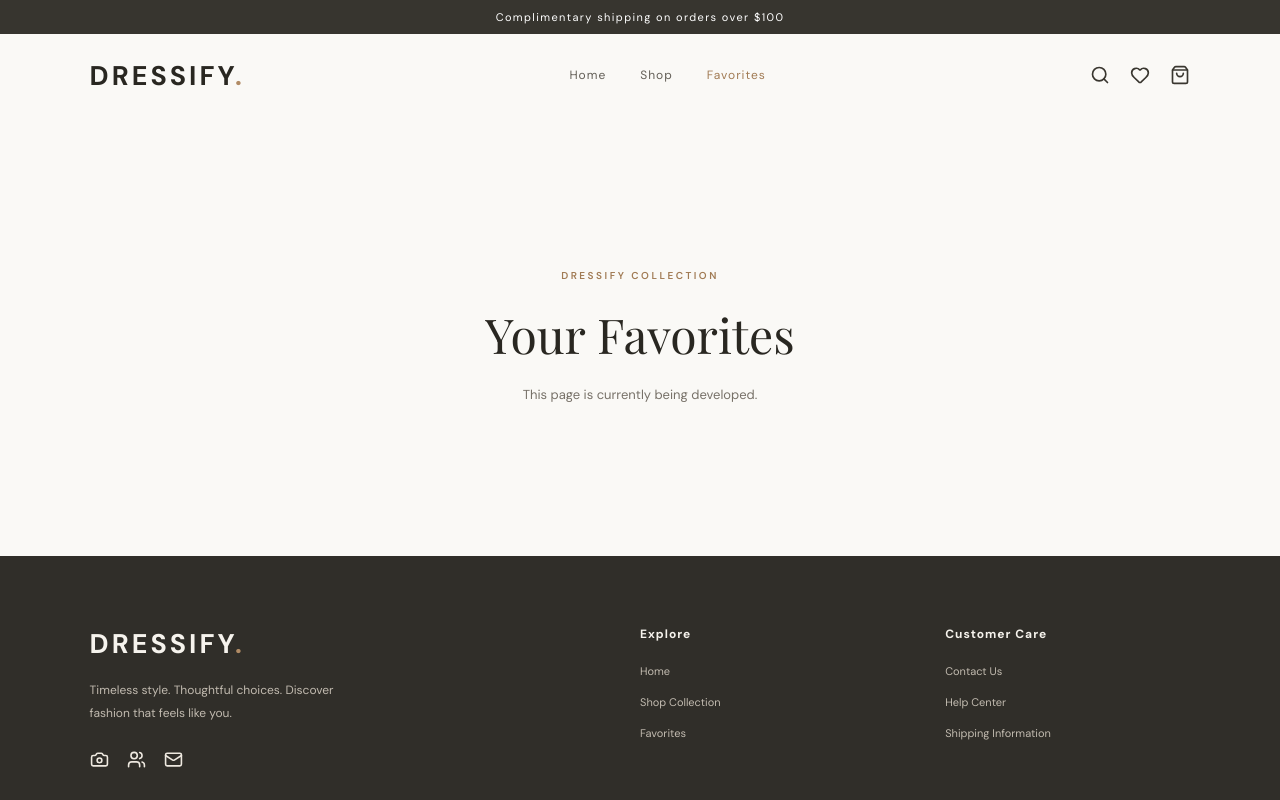
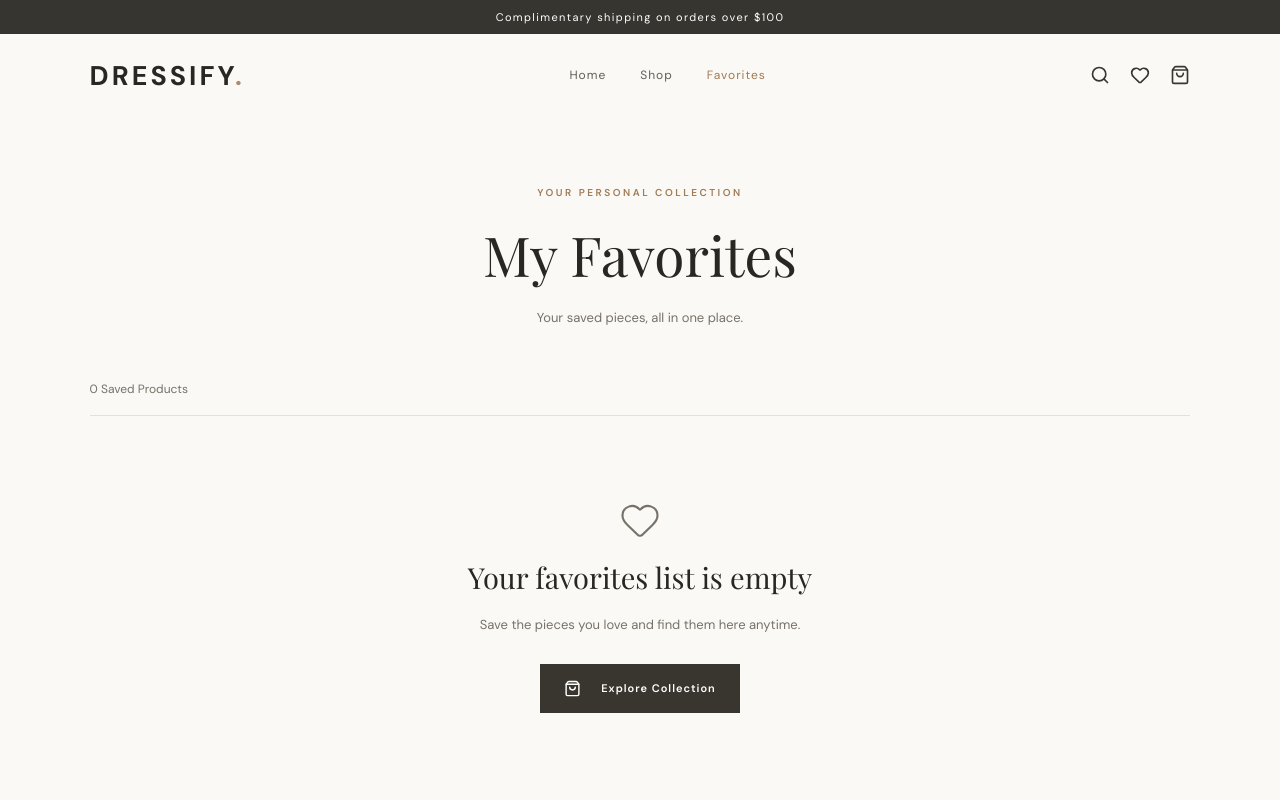
Before and after one commit to remalynflores475-cpu/dressify, a React (Vite) app: page /favorites in a window 1280 px wide. Shown: the top 800 px of the page. Built offline with nearby package versions, Linux system fonts and the light colour scheme.

Commit message:
feat: implement favorites with localStorage

```diff
--- a/src/App.css
+++ b/src/App.css
@@ -643,3 +643,66 @@
     grid-template-columns: 1fr;
   }
 }
+
+.favorites-page {
+  padding: 70px 7% 100px;
+  min-height: 65vh;
+}
+
+.favorites-heading {
+  text-align: center;
+  margin-bottom: 55px;
+}
+
+.favorites-heading .eyebrow {
+  color: #a17b54;
+}
+
+.favorites-heading h1 {
+  font-family: 'Playfair Display', serif;
+  font-size: clamp(38px, 5vw, 55px);
+  font-weight: 400;
+  margin: 18px 0;
+}
+
+.favorites-heading p {
+  color: #777168;
+  font-size: 13px;
+}
+
+.favorites-toolbar {
+  border-bottom: 1px solid #e5e0d8;
+  padding-bottom: 18px;
+  margin-bottom: 25px;
+  font-size: 12px;
+  color: #777168;
+}
+
+.empty-favorites {
+  min-height: 330px;
+  display: flex;
+  flex-direction: column;
+  justify-content: center;
+  align-items: center;
+  text-align: center;
+  gap: 17px;
+  color: #777168;
+}
+
+.empty-favorites h2 {
+  font-family: 'Playfair Display', serif;
+  font-weight: 400;
+  font-size: 29px;
+  color: #292721;
+}
+
+.empty-favorites p {
+  font-size: 13px;
+  line-height: 1.8;
+}
+
+.empty-favorites .primary-button {
+  margin-top: 10px;
+  background: #39362f;
+  color: white;
+}
--- a/src/App.jsx
+++ b/src/App.jsx
@@ -5,6 +5,7 @@ import Footer from "./components/Footer";
 import Home from "./pages/Home";
 import "./App.css";
 import Shop from "./pages/Shop";
+import Favorites from "./pages/Favorites";
 
 function Placeholder({ title }) {
   return (
@@ -24,7 +25,7 @@ function App() {
       <Routes>
         <Route path="/" element={<Home />} />
         <Route path="/shop" element={<Shop />} />
-        <Route path="/favorites" element={<Placeholder title="Your Favorites" />} />
+        <Route path="/favorites" element={<Favorites />} />
         <Route path="/product/:id" element={<Placeholder title="Product Details" />} />
         <Route path="*" element={<Placeholder title="Page Not Found" />} />
       </Routes>
--- /dev/null
+++ b/src/pages/Favorites.jsx
@@ -0,0 +1,78 @@
+
+import { useState } from "react";
+import { Link } from "react-router-dom";
+import { Heart, ShoppingBag, Trash2 } from "lucide-react";
+import {
+  getFavorites,
+  toggleFavorite,
+} from "../services/favoriteService";
+
+export default function Favorites() {
+ const [favorites, setFavorites] = useState(() => getFavorites());
+
+  function handleRemove(product) {
+    const updatedFavorites = toggleFavorite(product);
+    setFavorites(updatedFavorites);
+  }
+
+  return (
+    <main className="favorites-page">
+      <section className="favorites-heading">
+        <span className="eyebrow">YOUR PERSONAL COLLECTION</span>
+        <h1>My Favorites</h1>
+        <p>Your saved pieces, all in one place.</p>
+      </section>
+
+      <section className="favorites-content">
+        <div className="favorites-toolbar">
+          <p>{favorites.length} Saved Products</p>
+        </div>
+
+        {favorites.length === 0 ? (
+          <div className="empty-favorites">
+            <Heart size={42} strokeWidth={1.2} />
+            <h2>Your favorites list is empty</h2>
+            <p>Save the pieces you love and find them here anytime.</p>
+            <Link to="/shop" className="primary-button">
+              <ShoppingBag size={17} />
+              Explore Collection
+            </Link>
+          </div>
+        ) : (
+          <div className="products-grid">
+            {favorites.map((product) => (
+              <article className="product-card" key={product.id}>
+                <div className="product-image-wrapper">
+                  <img
+                    src={product.thumbnail}
+                    alt={product.title}
+                    loading="lazy"
+                  />
+
+                  <button
+                    className="product-favorite-button"
+                    type="button"
+                    aria-label={`Remove ${product.title} from favorites`}
+                    onClick={() => handleRemove(product)}
+                  >
+                    <Trash2 size={18} />
+                  </button>
+                </div>
+
+                <div className="product-info">
+                  <h3>{product.title}</h3>
+                  <p>
+                    {product.category
+                      .replace("womens-", "")
+                      .replace("-", " ")}
+                  </p>
+                  <strong>${product.price.toFixed(2)}</strong>
+                </div>
+              </article>
+            ))}
+          </div>
+        )}
+      </section>
+    </main>
+  );
+}
--- a/src/pages/Shop.jsx
+++ b/src/pages/Shop.jsx
@@ -1,10 +1,15 @@
 
 import { useEffect, useMemo, useState } from "react";
 import { getProducts } from "../services/productService";
+import {
+  getFavorites,
+  toggleFavorite,
+} from "../services/favoriteService";
 import { Heart, Search, SlidersHorizontal } from "lucide-react";
 
 export default function Shop() {
   const [products, setProducts] = useState([]);
+  const [favorites, setFavorites] = useState(() => getFavorites());
   const [loading, setLoading] = useState(true);
   const [error, setError] = useState("");
 
@@ -57,6 +62,11 @@ export default function Shop() {
 
     return result;
   }, [products, searchTerm, selectedCategory, sortOrder]);
+
+  function handleFavorite(product) {
+    const updatedFavorites = toggleFavorite(product);
+    setFavorites(updatedFavorites);
+  }
 
   if (loading) {
     return (
@@ -125,6 +135,7 @@ export default function Shop() {
 
         <div className="products-toolbar">
           <p>{filteredProducts.length} Products Found</p>
+          <p>{favorites.length} Favorites Saved</p>
         </div>
 
         {filteredProducts.length === 0 ? (
@@ -134,7 +145,12 @@ export default function Shop() {
           </div>
         ) : (
           <div className="products-grid">
-            {filteredProducts.map((product) => (
+            {filteredProducts.map((product) => {
+              const isFavorite = favorites.some(
+                (item) => item.id === product.id
+              );
+
+              return (
                 <article className="product-card" key={product.id}>
                   <div className="product-image-wrapper">
                     <img
@@ -145,20 +161,35 @@ export default function Shop() {
 
                     <button
                       className="product-favorite-button"
-                    aria-label={`Add ${product.title} to favorites`}
+                      aria-label={
+                        isFavorite
+                          ? `Remove ${product.title} from favorites`
+                          : `Add ${product.title} to favorites`
+                      }
+                      aria-pressed={isFavorite}
                       type="button"
+                      onClick={() => handleFavorite(product)}
                     >
-                    <Heart size={19} />
+                      <Heart
+                        size={19}
+                        fill={isFavorite ? "#a17b54" : "none"}
+                        color={isFavorite ? "#a17b54" : "currentColor"}
+                      />
                     </button>
                   </div>
 
                   <div className="product-info">
                     <h3>{product.title}</h3>
-                  <p>{product.category.replace("womens-", "").replace("-", " ")}</p>
+                    <p>
+                      {product.category
+                        .replace("womens-", "")
+                        .replace("-", " ")}
+                    </p>
                     <strong>${product.price.toFixed(2)}</strong>
                   </div>
                 </article>
-            ))}
+              );
+            })}
           </div>
         )}
       </section>
--- /dev/null
+++ b/src/services/favoriteService.js
@@ -0,0 +1,31 @@
+
+const STORAGE_KEY = "dressify-favorites";
+
+export function getFavorites() {
+  try {
+    const favorites = localStorage.getItem(STORAGE_KEY);
+    return favorites ? JSON.parse(favorites) : [];
+  } catch {
+    return [];
+  }
+}
+
+export function saveFavorites(favorites) {
+  localStorage.setItem(STORAGE_KEY, JSON.stringify(favorites));
+}
+
+export function toggleFavorite(product) {
+  const favorites = getFavorites();
+
+  const alreadySaved = favorites.some(
+    (item) => item.id === product.id
+  );
+
+  const updatedFavorites = alreadySaved
+    ? favorites.filter((item) => item.id !== product.id)
+    : [...favorites, product];
+
+  saveFavorites(updatedFavorites);
+
+  return updatedFavorites;
+}
```
Lines whose indentation alone changed are shown as unchanged.
